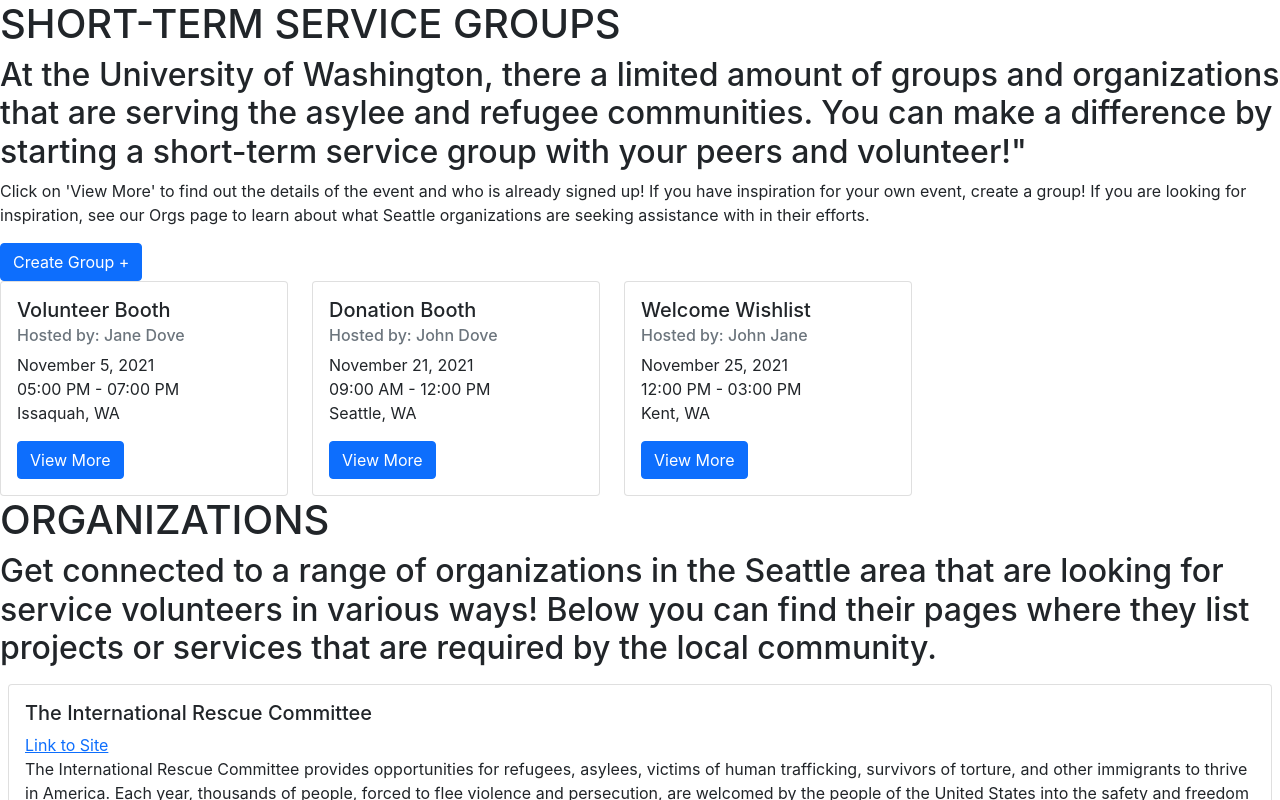
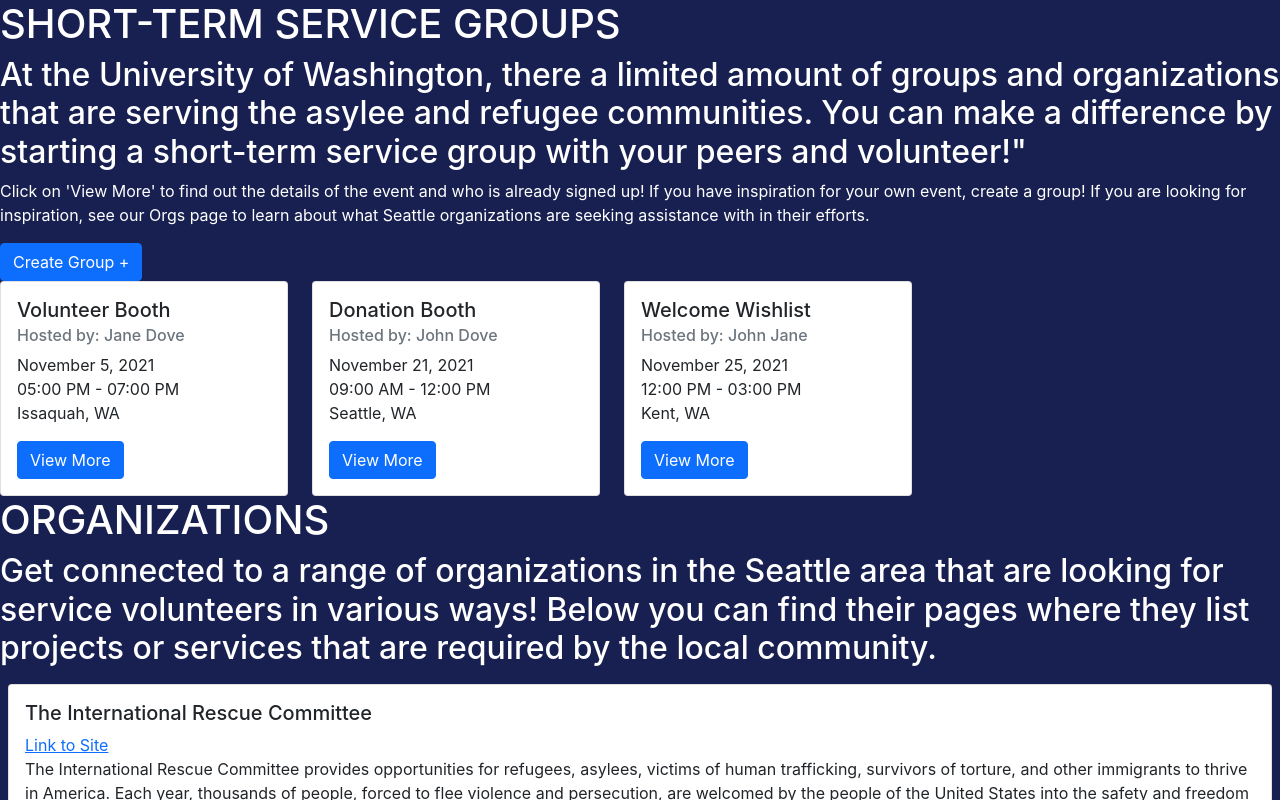
Before and after one commit to UW-INFO442-AU21/group6-refugees, a React (Create React App) app in the folder my-app/: page / in a window 1280 px wide. Shown: the top 800 px of the page. Built offline with nearby package versions, Linux system fonts and the light colour scheme.

Commit message:
some css

```diff
--- a/my-app/src/group.css
+++ b/my-app/src/group.css
@@ -0,0 +1,3 @@
+.GroupHeader{
+    color: white;
+}
--- a/my-app/src/index.css
+++ b/my-app/src/index.css
@@ -5,6 +5,7 @@ body {
     sans-serif;
   -webkit-font-smoothing: antialiased;
   -moz-osx-font-smoothing: grayscale;
+  background-color: #172051;
 }
 
 code {
--- a/my-app/src/orgs.css
+++ b/my-app/src/orgs.css
@@ -0,0 +1,3 @@
+.OrgsHeader{
+    color: white;
+}
```
